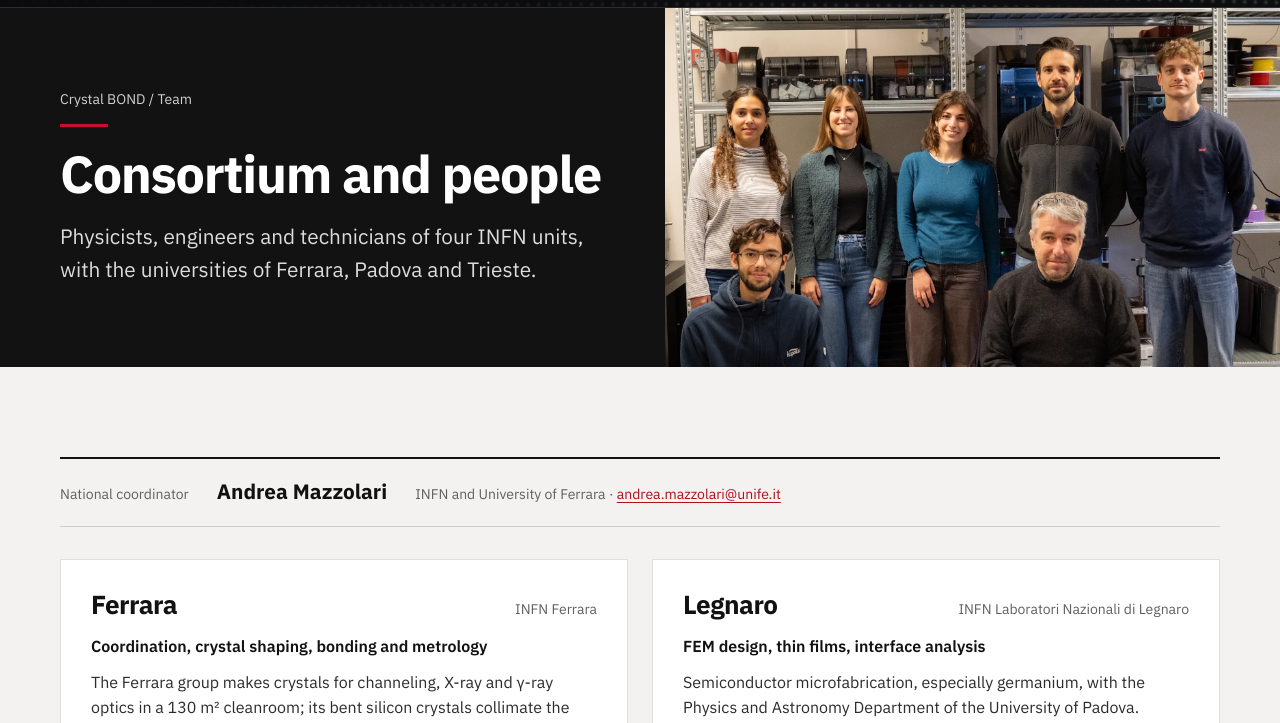
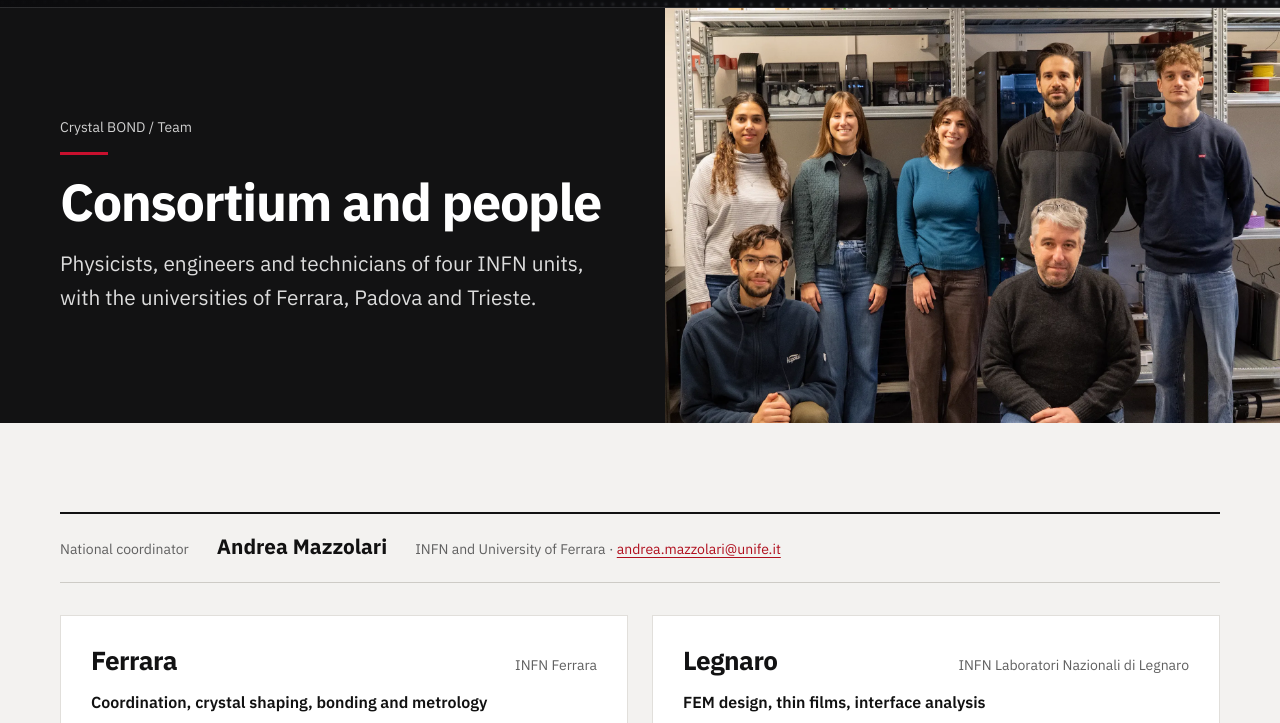
Before and after one commit to crystal-bond/crystal-bond.github.io, a plain HTML site: page team.html in a window 1280 px wide. Shown: the part 69-792 px from the top of the page. Drawn offline with Linux system fonts and the light colour scheme.

Commit message:
Team: the group photograph is shown whole, no faces cut

```diff
--- a/bond.css
+++ b/bond.css
@@ -400,8 +400,8 @@ body::before { background: #0b0b0d; }
 .stats-own { margin-top: 48px; color: var(--ink-2); font-size: var(--fs-ui); }
 .stats-own .stats-forget { margin-top: 0; font-size: inherit; }
 .stats-own + .stats-forget { margin-top: 14px; }
-.p-head-photo img[src*="group-ferrara"] { object-position: center 10%; }
-.p-head-photo:has(img[src*="group-ferrara"]) { min-height: 360px; }
+.p-head-photo:has(img[src*="group-ferrara"]) { aspect-ratio: 1800 / 1216; min-height: 0; }
+.p-head-photo img[src*="group-ferrara"] { object-fit: contain; object-position: center; }
 /* the header is opaque: photos beside the title start under it, not behind it */
 @media (min-width: 861px) { .i-hero-photo, .p-head-photo { margin-top: calc(var(--nav-h) + env(safe-area-inset-top, 0px)); } }
 /* two photographs side by side in a technology panel: a tall one and a wide one */
```
